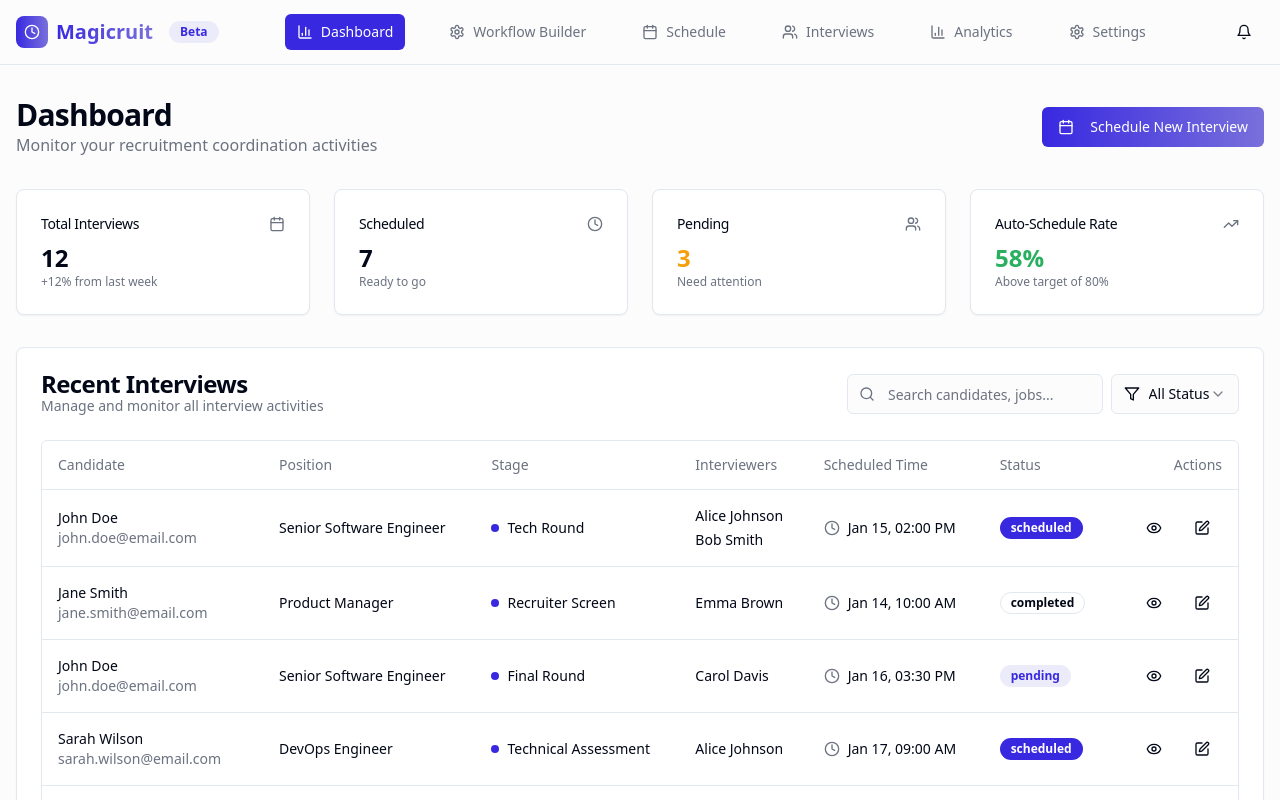
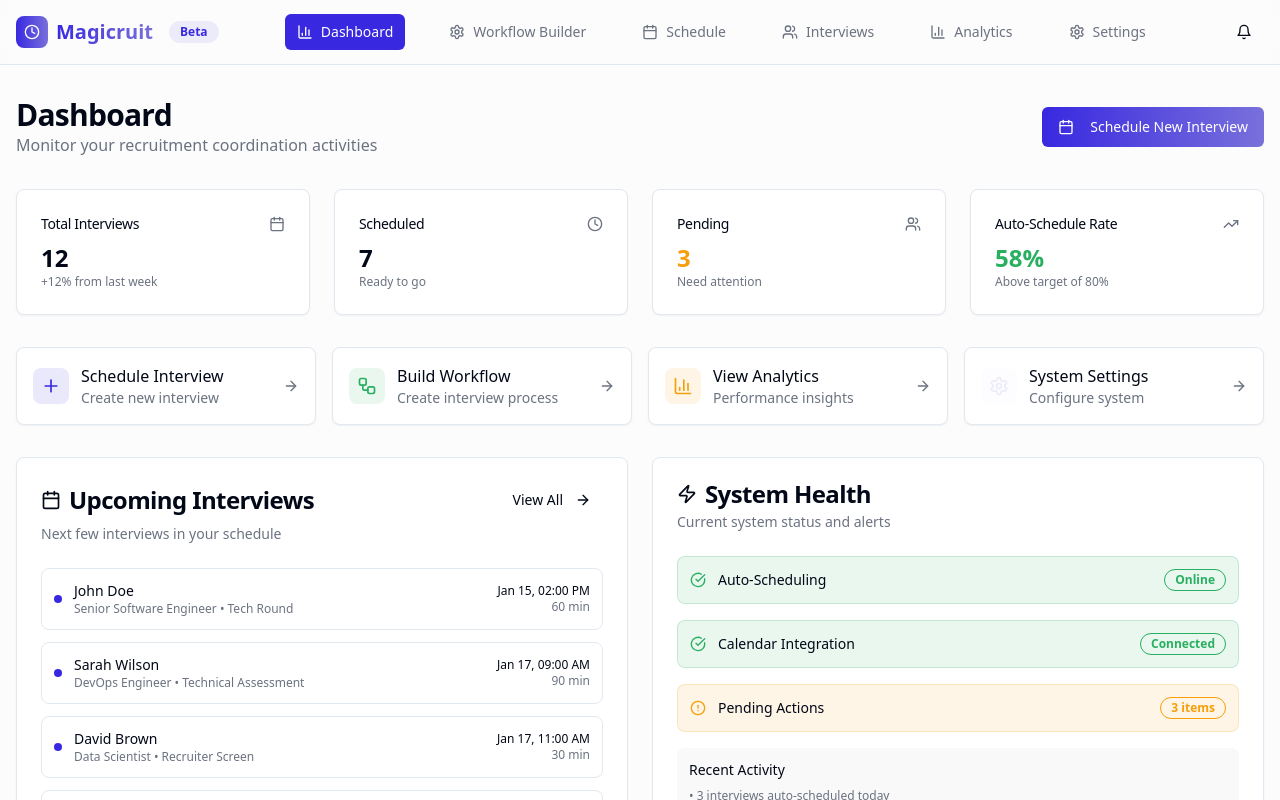
Before and after one commit to gyash/magicruit-interview-orchestrator, a React (Vite) app: page / in a window 1280 px wide. Shown: the top 800 px of the page. Built offline with nearby package versions, Linux system fonts and the light colour scheme.

Commit message:
Enhance dashboard
Add elements to dashboard for navigation.

```diff
--- a/src/pages/Dashboard.tsx
+++ b/src/pages/Dashboard.tsx
@@ -5,10 +5,12 @@ import { Button } from "@/components/ui/button";
 import { Input } from "@/components/ui/input";
 import { Select, SelectContent, SelectItem, SelectTrigger, SelectValue } from "@/components/ui/select";
 import { Table, TableBody, TableCell, TableHead, TableHeader, TableRow } from "@/components/ui/table";
-import { Calendar, Clock, Users, TrendingUp, Search, Filter, Eye, Edit } from "lucide-react";
+import { Calendar, Clock, Users, TrendingUp, Search, Filter, Eye, Edit, Plus, ArrowRight, AlertCircle, CheckCircle, Zap, BarChart3, Settings, Workflow } from "lucide-react";
 import { mockInterviews, mockCandidates, mockJobs, getCandidateById, getJobById, formatInterviewerName } from "@/lib/mockData";
+import { useNavigate } from "react-router-dom";
 
 const Dashboard = () => {
+  const navigate = useNavigate();
   const [searchTerm, setSearchTerm] = useState("");
   const [statusFilter, setStatusFilter] = useState("all");
 
@@ -17,6 +19,17 @@ const Dashboard = () => {
   const scheduledInterviews = mockInterviews.filter(i => i.status === 'scheduled').length;
   const pendingInterviews = mockInterviews.filter(i => i.status === 'pending').length;
   const autoScheduleRate = Math.round((scheduledInterviews / totalInterviews) * 100);
+
+  // Get upcoming interviews (next 3 days)
+  const upcomingInterviews = mockInterviews
+    .filter(i => i.status === 'scheduled')
+    .filter(i => {
+      const interviewDate = new Date(i.scheduled_time);
+      const threeDaysFromNow = new Date();
+      threeDaysFromNow.setDate(threeDaysFromNow.getDate() + 3);
+      return interviewDate <= threeDaysFromNow;
+    })
+    .slice(0, 4);
 
   // Filter interviews
   const filteredInterviews = mockInterviews.filter(interview => {
@@ -61,7 +74,7 @@ const Dashboard = () => {
           <h1 className="text-3xl font-bold tracking-tight">Dashboard</h1>
           <p className="text-muted-foreground">Monitor your recruitment coordination activities</p>
         </div>
-        <Button className="bg-gradient-to-r from-brand-primary to-brand-secondary hover:opacity-90">
+        <Button className="bg-gradient-to-r from-brand-primary to-brand-secondary hover:opacity-90" onClick={() => navigate('/schedule')}>
           <Calendar className="h-4 w-4 mr-2" />
           Schedule New Interview
         </Button>
@@ -114,6 +127,164 @@ const Dashboard = () => {
         </Card>
       </div>
 
+      {/* Quick Actions */}
+      <div className="grid grid-cols-1 md:grid-cols-2 lg:grid-cols-4 gap-4">
+        <Card className="cursor-pointer hover:shadow-md transition-shadow" onClick={() => navigate('/schedule')}>
+          <CardContent className="p-4">
+            <div className="flex items-center gap-3">
+              <div className="p-2 bg-brand-primary/10 rounded-lg">
+                <Plus className="h-5 w-5 text-brand-primary" />
+              </div>
+              <div>
+                <h3 className="font-medium">Schedule Interview</h3>
+                <p className="text-sm text-muted-foreground">Create new interview</p>
+              </div>
+              <ArrowRight className="h-4 w-4 text-muted-foreground ml-auto" />
+            </div>
+          </CardContent>
+        </Card>
+
+        <Card className="cursor-pointer hover:shadow-md transition-shadow" onClick={() => navigate('/workflow')}>
+          <CardContent className="p-4">
+            <div className="flex items-center gap-3">
+              <div className="p-2 bg-success/10 rounded-lg">
+                <Workflow className="h-5 w-5 text-success" />
+              </div>
+              <div>
+                <h3 className="font-medium">Build Workflow</h3>
+                <p className="text-sm text-muted-foreground">Create interview process</p>
+              </div>
+              <ArrowRight className="h-4 w-4 text-muted-foreground ml-auto" />
+            </div>
+          </CardContent>
+        </Card>
+
+        <Card className="cursor-pointer hover:shadow-md transition-shadow" onClick={() => navigate('/analytics')}>
+          <CardContent className="p-4">
+            <div className="flex items-center gap-3">
+              <div className="p-2 bg-warning/10 rounded-lg">
+                <BarChart3 className="h-5 w-5 text-warning" />
+              </div>
+              <div>
+                <h3 className="font-medium">View Analytics</h3>
+                <p className="text-sm text-muted-foreground">Performance insights</p>
+              </div>
+              <ArrowRight className="h-4 w-4 text-muted-foreground ml-auto" />
+            </div>
+          </CardContent>
+        </Card>
+
+        <Card className="cursor-pointer hover:shadow-md transition-shadow" onClick={() => navigate('/settings')}>
+          <CardContent className="p-4">
+            <div className="flex items-center gap-3">
+              <div className="p-2 bg-secondary/10 rounded-lg">
+                <Settings className="h-5 w-5 text-secondary" />
+              </div>
+              <div>
+                <h3 className="font-medium">System Settings</h3>
+                <p className="text-sm text-muted-foreground">Configure system</p>
+              </div>
+              <ArrowRight className="h-4 w-4 text-muted-foreground ml-auto" />
+            </div>
+          </CardContent>
+        </Card>
+      </div>
+
+      {/* Upcoming Interviews & System Health */}
+      <div className="grid grid-cols-1 lg:grid-cols-2 gap-6">
+        {/* Upcoming Interviews */}
+        <Card>
+          <CardHeader>
+            <div className="flex items-center justify-between">
+              <CardTitle className="flex items-center gap-2">
+                <Calendar className="h-5 w-5" />
+                Upcoming Interviews
+              </CardTitle>
+              <Button variant="ghost" size="sm" onClick={() => navigate('/interviews')}>
+                View All <ArrowRight className="h-3 w-3 ml-1" />
+              </Button>
+            </div>
+            <CardDescription>Next few interviews in your schedule</CardDescription>
+          </CardHeader>
+          <CardContent>
+            <div className="space-y-3">
+              {upcomingInterviews.map((interview) => {
+                const candidate = getCandidateById(interview.candidate_id);
+                const job = getJobById(interview.job_id);
+                return (
+                  <div key={interview.id} className="flex items-center justify-between p-3 border rounded-lg">
+                    <div className="flex items-center gap-3">
+                      <div className="w-2 h-2 rounded-full bg-brand-primary"></div>
+                      <div>
+                        <div className="font-medium text-sm">{candidate?.name}</div>
+                        <div className="text-xs text-muted-foreground">{job?.title} • {interview.stage_name}</div>
+                      </div>
+                    </div>
+                    <div className="text-right">
+                      <div className="text-xs font-medium">{formatDate(interview.scheduled_time)}</div>
+                      <div className="text-xs text-muted-foreground">{interview.duration_mins} min</div>
+                    </div>
+                  </div>
+                );
+              })}
+              {upcomingInterviews.length === 0 && (
+                <div className="text-center py-4 text-muted-foreground">
+                  <Calendar className="h-8 w-8 mx-auto mb-2 opacity-50" />
+                  <p className="text-sm">No upcoming interviews</p>
+                </div>
+              )}
+            </div>
+          </CardContent>
+        </Card>
+
+        {/* System Health */}
+        <Card>
+          <CardHeader>
+            <CardTitle className="flex items-center gap-2">
+              <Zap className="h-5 w-5" />
+              System Health
+            </CardTitle>
+            <CardDescription>Current system status and alerts</CardDescription>
+          </CardHeader>
+          <CardContent>
+            <div className="space-y-4">
+              <div className="flex items-center justify-between p-3 bg-success/10 border border-success/20 rounded-lg">
+                <div className="flex items-center gap-3">
+                  <CheckCircle className="h-4 w-4 text-success" />
+                  <span className="text-sm font-medium">Auto-Scheduling</span>
+                </div>
+                <Badge variant="outline" className="text-success border-success">Online</Badge>
+              </div>
+
+              <div className="flex items-center justify-between p-3 bg-success/10 border border-success/20 rounded-lg">
+                <div className="flex items-center gap-3">
+                  <CheckCircle className="h-4 w-4 text-success" />
+                  <span className="text-sm font-medium">Calendar Integration</span>
+                </div>
+                <Badge variant="outline" className="text-success border-success">Connected</Badge>
+              </div>
+
+              <div className="flex items-center justify-between p-3 bg-warning/10 border border-warning/20 rounded-lg">
+                <div className="flex items-center gap-3">
+                  <AlertCircle className="h-4 w-4 text-warning" />
+                  <span className="text-sm font-medium">Pending Actions</span>
+                </div>
+                <Badge variant="outline" className="text-warning border-warning">{pendingInterviews} items</Badge>
+              </div>
+
+              <div className="p-3 bg-muted/50 rounded-lg">
+                <div className="text-sm font-medium mb-2">Recent Activity</div>
+                <div className="space-y-1 text-xs text-muted-foreground">
+                  <div>• 3 interviews auto-scheduled today</div>
+                  <div>• 1 workflow template created</div>
+                  <div>• 2 calendar conflicts resolved</div>
+                </div>
+              </div>
+            </div>
+          </CardContent>
+        </Card>
+      </div>
+
       {/* Interview Table */}
       <Card>
         <CardHeader>
@@ -124,6 +295,10 @@ const Dashboard = () => {
             </div>
 
             <div className="flex flex-col sm:flex-row gap-2">
+              <Button variant="outline" size="sm" onClick={() => navigate('/interviews')}>
+                View All <ArrowRight className="h-3 w-3 ml-1" />
+              </Button>
+
               <div className="relative">
                 <Search className="absolute left-3 top-1/2 transform -translate-y-1/2 h-4 w-4 text-muted-foreground" />
                 <Input
@@ -165,7 +340,7 @@ const Dashboard = () => {
                 </TableRow>
               </TableHeader>
               <TableBody>
-                {filteredInterviews.map((interview) => {
+                {filteredInterviews.slice(0, 5).map((interview) => {
                   const candidate = getCandidateById(interview.candidate_id);
                   const job = getJobById(interview.job_id);
 
@@ -223,7 +398,6 @@ const Dashboard = () => {
           </div>
         </CardContent>
       </Card>
-
     </div>
   );
 };
```
